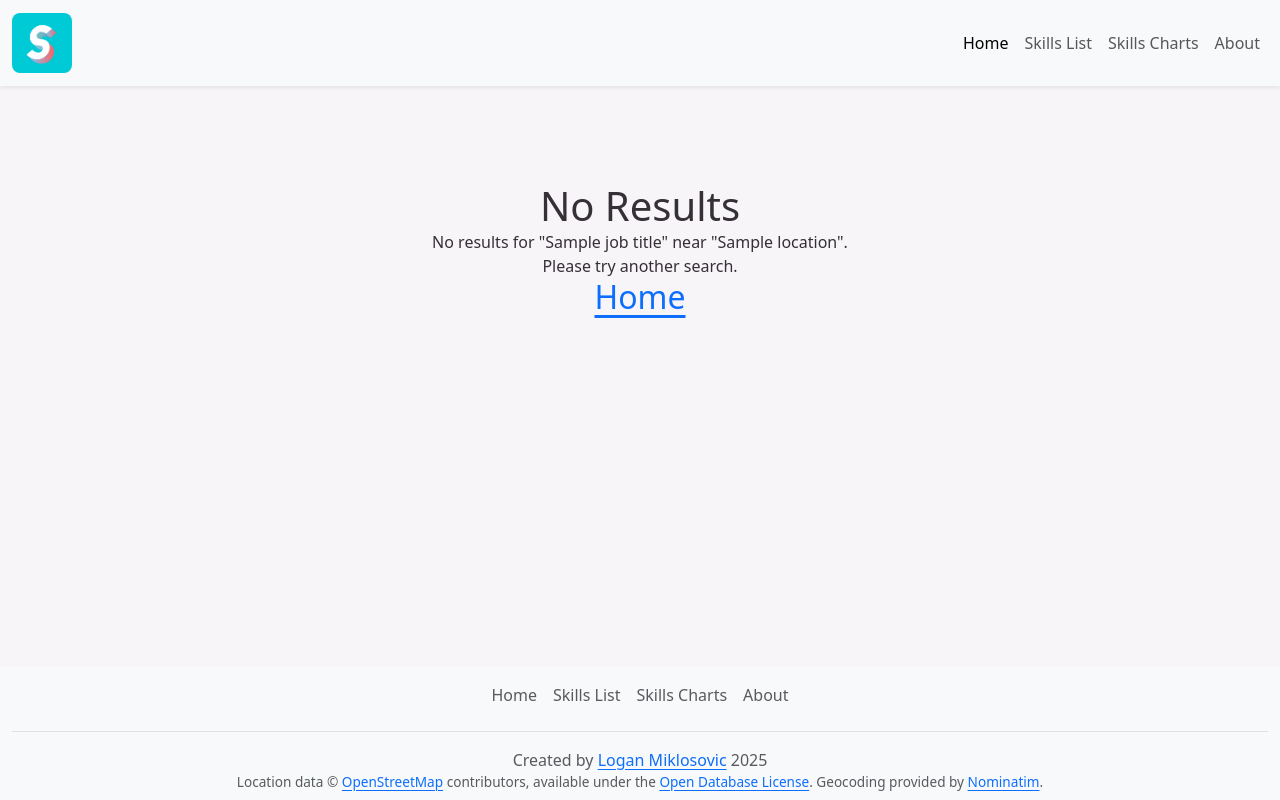
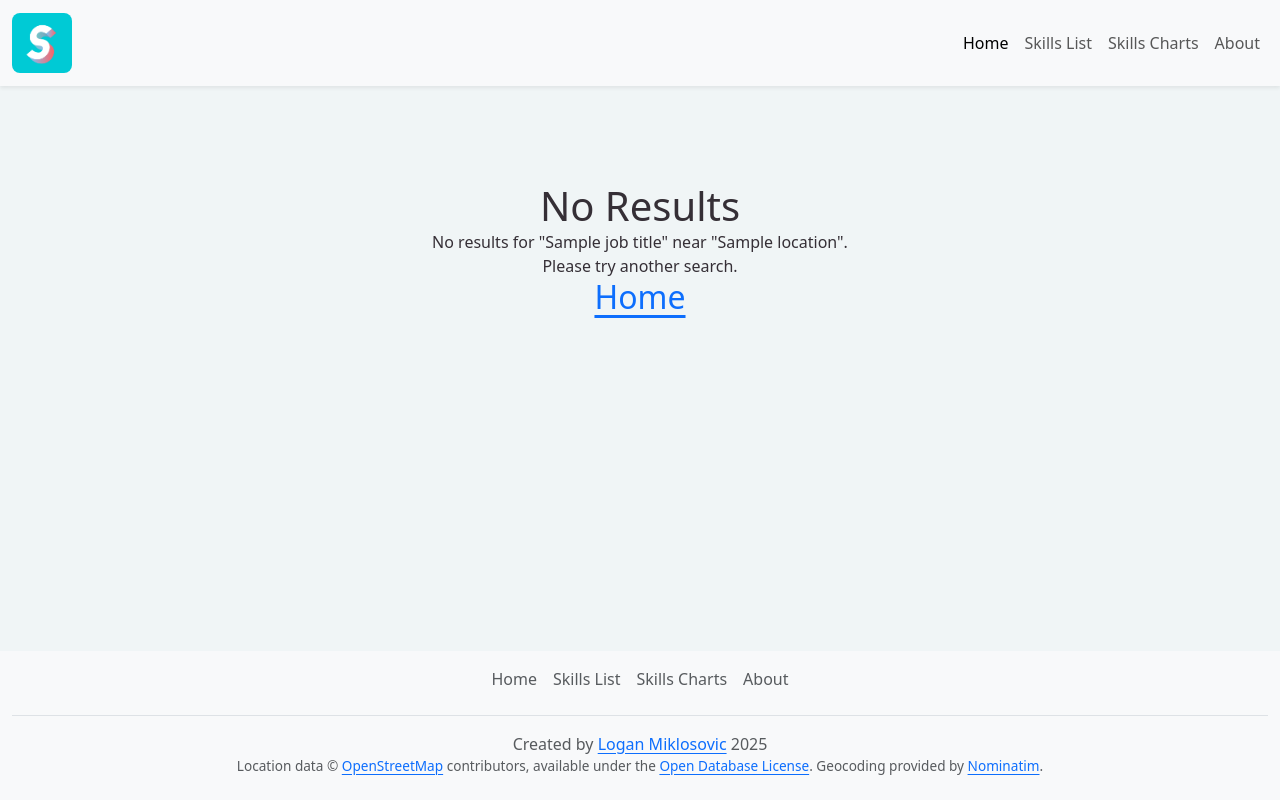
Before and after one commit to DevLoggith/cs50-final-project, a Flask app: template app/templates/no-results.html in a window 1280 px wide. Run offline with Flask 3, Linux system fonts and the light colour scheme; the template is opened without the code that fills it: most values are stand-ins (such as "Sample title", 1, 10 or a date in 2020); some web fonts are replaced.

Commit message:
adds proper padding to bottom of footer
also updates background color (last time, i swear)

```diff
--- a/app/static/charts.js
+++ b/app/static/charts.js
@@ -85,7 +85,7 @@ function drawColumnChart(screenWidth) {
 			duration: 500,
 			easing: "out",
 		},
-		backgroundColor: "#f7f5f8"
+		backgroundColor: "#f0f5f6"
 	};
 
 	if (screenWidth < 768) {
@@ -137,7 +137,7 @@ function drawPieChart(screenWidth) {
 		title: "Tech Skills Donut Chart",
 		pieHole: 0.4,
 		sliceVisibilityThreshold: 1 / 64,
-		backgroundColor: "#f7f5f8"
+		backgroundColor: "#f0f5f6"
 	};
 
 	if (screenWidth < 992) {
--- a/app/static/styles.css
+++ b/app/static/styles.css
@@ -8,7 +8,7 @@
 }
 
 body {
-  background-color: #f7f5f8;
+  background-color: #f0f5f6;
 }
 
 #app-title {
--- a/app/templates/layout.html
+++ b/app/templates/layout.html
@@ -78,7 +78,7 @@
 		<main class="main-content container py-4 py-md-5 text-center">
             {% block main %}{% endblock %}
         </main>
-		<footer class="mt-auto py-2 bg-body-tertiary">
+		<footer class="mt-auto py-2 pb-4 bg-body-tertiary">
 			<div class="container-fluid">
 				<ul class="nav justify-content-center border-bottom pb-3 mb-3">
 					<li class="nav-item">
```
